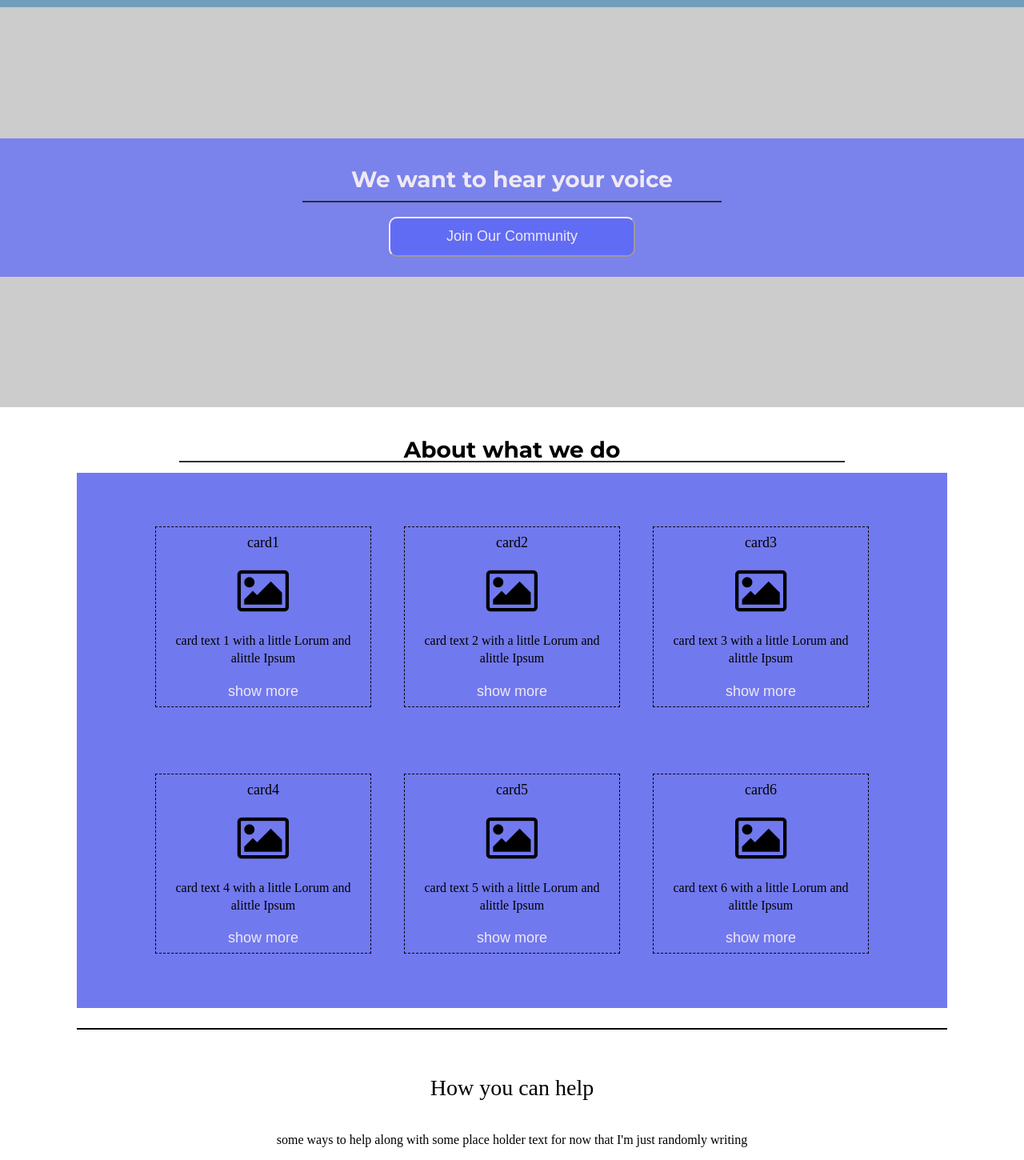
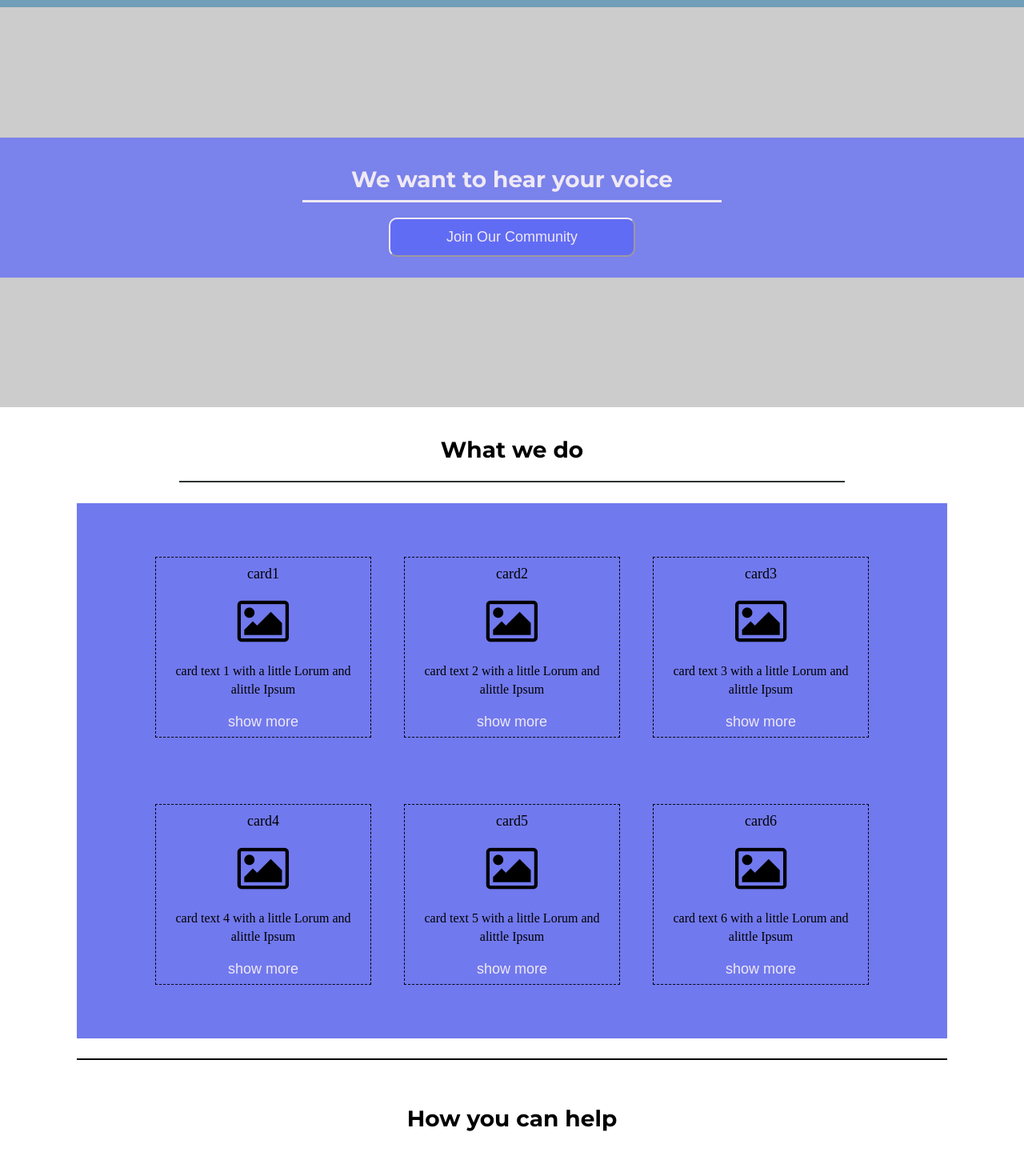
Before and after one commit to Co-Make-3-BW/web1-marketing, a plain HTML site: page index.html in a window 1280 px wide. Shown: the part 94-1544 px from the top of the page at 80% size. Drawn offline with Linux system fonts and the light colour scheme.

Commit message:
some small touch ups based on recomendations

```diff
--- a/index.html
+++ b/index.html
@@ -64,7 +64,7 @@
 
     <section class="marketing-middle-cards">
 
-        <h2>About what we do</h2>
+        <h2>What we do</h2>
 
         <div class="marketing-card-container">
             <div class="marketing-card">
--- a/less/marketing-about-us.less
+++ b/less/marketing-about-us.less
@@ -6,6 +6,7 @@
     border-bottom: 2px solid black;
     h1{
         font-family: @marketing-page-font1;
+        // padding-bottom: 1%;
         text-decoration: underline;
     }
     p{
@@ -43,6 +44,7 @@
 
             img{
                 width:70%;
+                border-radius: 10px;
 
                 margin-bottom:1%;
                 @media @mobile{
@@ -114,10 +116,15 @@
         padding: 1%;
         margin: 1%;
 
+        h2{
+            font-family: @marketing-page-font1;
+        }
+
         .about-contact-form{
             .flex(center,center);
             flex-direction: column;
             width: 100%;
+            font-family: @marketing-page-font2;
 
             label{
                 width:70%;
--- a/less/marketing-body.less
+++ b/less/marketing-body.less
@@ -23,7 +23,7 @@
             font-family: @marketing-intro-font;
             color:@marketing-intro-font-color;
             padding: 1% 5% ;
-            border-bottom: 2px solid #2C3130;
+            border-bottom: 3px solid @marketing-intro-font-color; //#2C3130;
             text-align: center;
         }
         button{
@@ -52,7 +52,8 @@
         text-align: center;
         border-bottom: 2px solid #2C3130;
         padding-top: 3%;
-        margin-bottom: 1%;
+        padding-bottom: 2%;
+        margin-bottom: 2%;
     }
     .marketing-card-container{
         .flex(center,center);
@@ -81,9 +82,9 @@
                 border: none;
                 border-radius: 5px;
 
-                @color2: darken(@marketing-intro-font-color, 50%);
+                // @color2: darken(@marketing-card-background, 20%);
                 &:hover{
-                    background-color: @color2;
+                    background-color: darken(@marketing-intro-background-color, 20%);
                 }
             }
 
@@ -105,6 +106,14 @@
         border-bottom: 2px solid black;;
         padding: 3%;
         margin: 2% 0;
+
+        h2{
+            font-family: @marketing-page-font1;
+        }
+
+        p{
+            font-family: @marketing-page-font2;
+        }
 
         button{
             .marketing-navbutton(40%, @marketing-intro-background-color, @marketing-intro-font-color);
```
Also changed, not shown: css/index.css.
